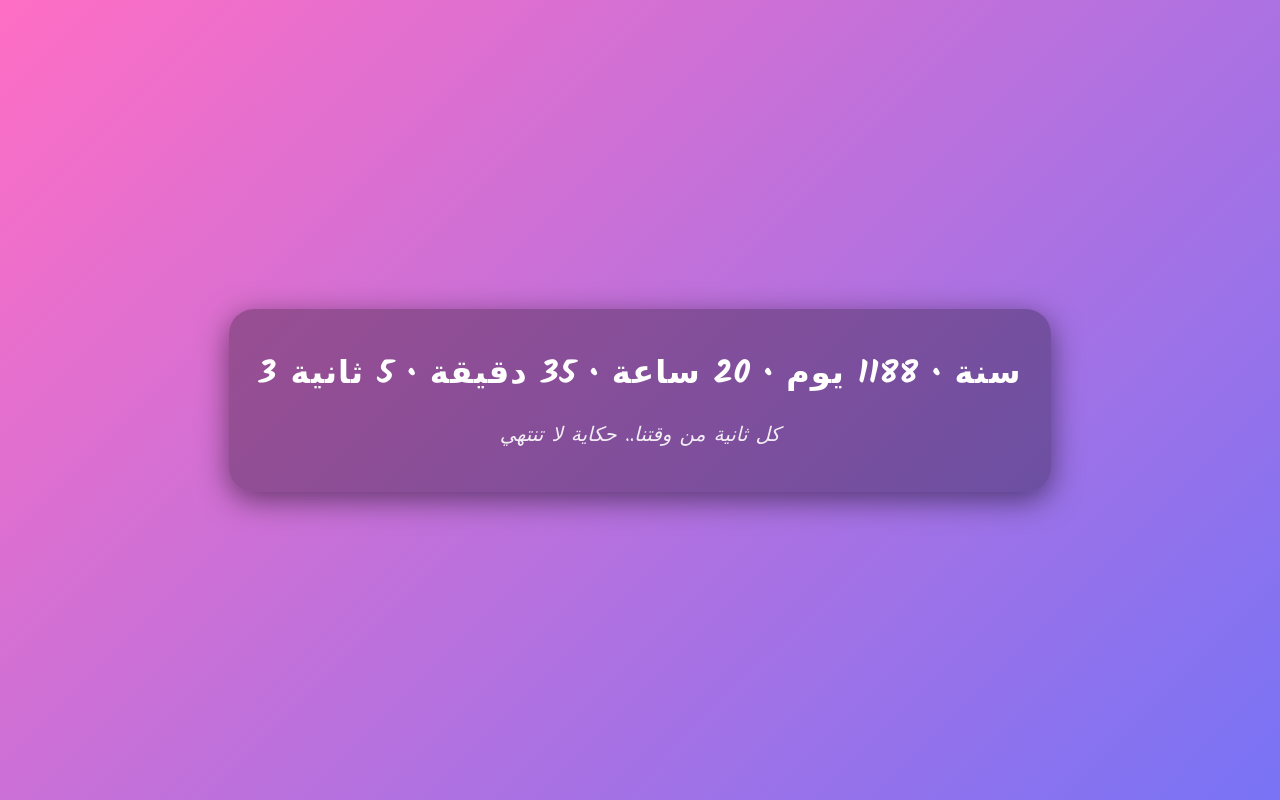
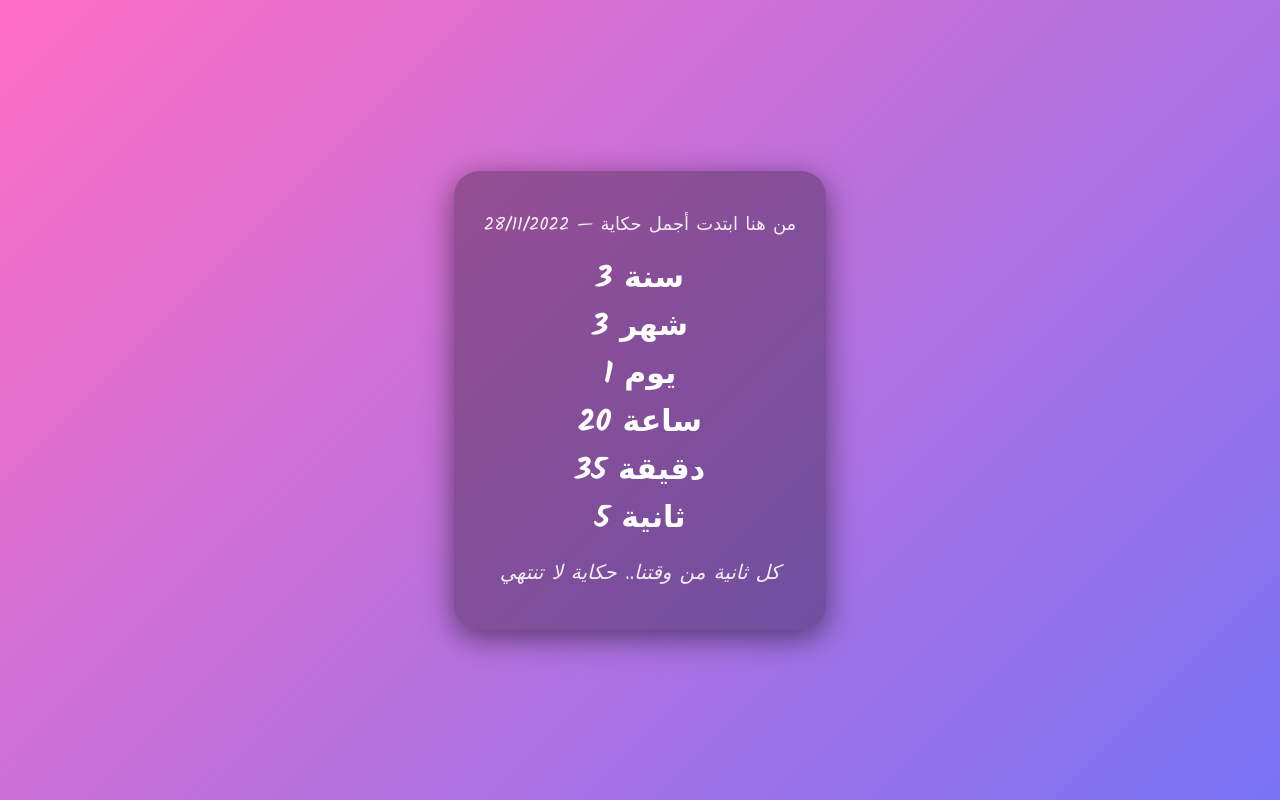
Before and after one commit to abdelrahmanmontaser827/love-timer, a plain HTML site: page index.html in a window 1280 px wide. Drawn offline with Linux system fonts and the light colour scheme.

Commit message:
Update index.html

```diff
--- a/index.html
+++ b/index.html
@@ -6,79 +6,68 @@
 <title>عداد الحب</title>
 <link href="https://fonts.googleapis.com/css2?family=Kalam:wght@400;700&display=swap" rel="stylesheet">
 <style>
-  body {
-    margin: 0;
-    padding: 0;
-    height: 100vh;
-    display: flex;
-    justify-content: center;
-    align-items: center;
-    background: linear-gradient(135deg, #ff6ec4, #7873f5);
-    font-family: 'Kalam', cursive;
-    color: #fff;
-  }
-
-  .container {
-    text-align: center;
-    background: rgba(0,0,0,0.3);
-    padding: 40px 30px;
-    border-radius: 25px;
-    box-shadow: 0 8px 30px rgba(0,0,0,0.5);
-  }
-
-  #counter {
-    font-size: 32px;
-    font-weight: bold;
-    margin-bottom: 20px;
-    letter-spacing: 1px;
-  }
-
-  .message {
-    font-size: 20px;
-    opacity: 0.9;
-    font-style: italic;
-  }
-
-  @media (max-width: 500px) {
-    #counter {
-      font-size: 24px;
-    }
-    .message {
-      font-size: 16px;
-    }
-  }
+body{
+  margin:0;height:100vh;display:flex;justify-content:center;align-items:center;
+  background:linear-gradient(135deg,#ff6ec4,#7873f5);
+  font-family:'Kalam',cursive;color:#fff;text-align:center
+}
+.container{
+  background:rgba(0,0,0,.3);padding:40px 30px;border-radius:25px;
+  box-shadow:0 8px 30px rgba(0,0,0,.5)
+}
+.start{font-size:18px;opacity:.9;margin-bottom:10px}
+#counter{font-size:30px;font-weight:bold;margin:15px 0;line-height:1.6}
+.message{font-size:20px;opacity:.9;font-style:italic}
 </style>
 </head>
+<body>
 
-<body>
 <div class="container">
+  <div class="start">من هنا ابتدت أجمل حكاية — 28/11/2022</div>
   <div id="counter">جاري الحساب...</div>
   <div class="message">كل ثانية من وقتنا.. حكاية لا تنتهي</div>
 </div>
 
 <script>
-const startDate = new Date("2022-11-29T00:00:00");
+const start = new Date("2022-11-28T00:00:00");
 
-function updateCounter() {
-    const now = new Date();
-    const diff = now - startDate;
+function update(){
+  const now = new Date();
 
-    const seconds = Math.floor(diff / 1000) % 60;
-    const minutes = Math.floor(diff / (1000 * 60)) % 60;
-    const hours = Math.floor(diff / (1000 * 60 * 60)) % 24;
-    const days = Math.floor(diff / (1000 * 60 * 60 * 24));
-    const years = Math.floor(days / 365);
+  let years = now.getFullYear() - start.getFullYear();
+  let months = now.getMonth() - start.getMonth();
+  let days = now.getDate() - start.getDate();
+  let hours = now.getHours() - start.getHours();
+  let minutes = now.getMinutes() - start.getMinutes();
+  let seconds = now.getSeconds() - start.getSeconds();
 
-    document.getElementById("counter").innerHTML =
-        years + " سنة • " +
-        days + " يوم • " +
-        hours + " ساعة • " +
-        minutes + " دقيقة • " +
-        seconds + " ثانية";
+  if (seconds < 0){ seconds += 60; minutes--; }
+  if (minutes < 0){ minutes += 60; hours--; }
+  if (hours < 0){ hours += 24; days--; }
+
+  if (days < 0){
+    const prevMonth = new Date(now.getFullYear(), now.getMonth(), 0).getDate();
+    days += prevMonth;
+    months--;
+  }
+
+  if (months < 0){
+    months += 12;
+    years--;
+  }
+
+  document.getElementById("counter").innerHTML =
+    years + " سنة<br>" +
+    months + " شهر<br>" +
+    days + " يوم<br>" +
+    hours + " ساعة<br>" +
+    minutes + " دقيقة<br>" +
+    seconds + " ثانية";
 }
 
-setInterval(updateCounter, 1000);
-updateCounter();
+setInterval(update,1000);
+update();
 </script>
+
 </body>
 </html>
```
